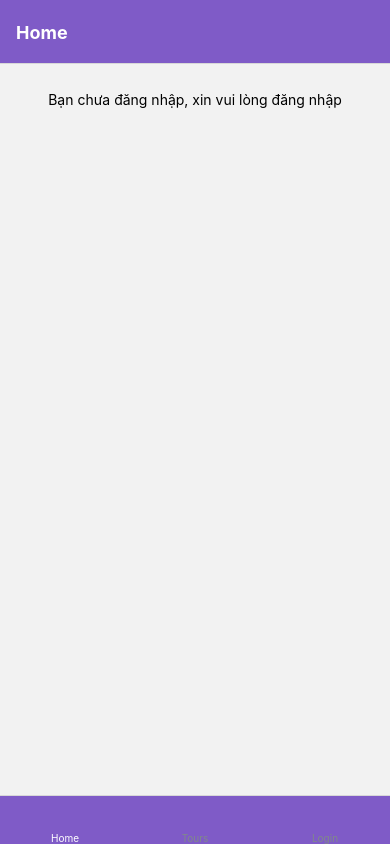
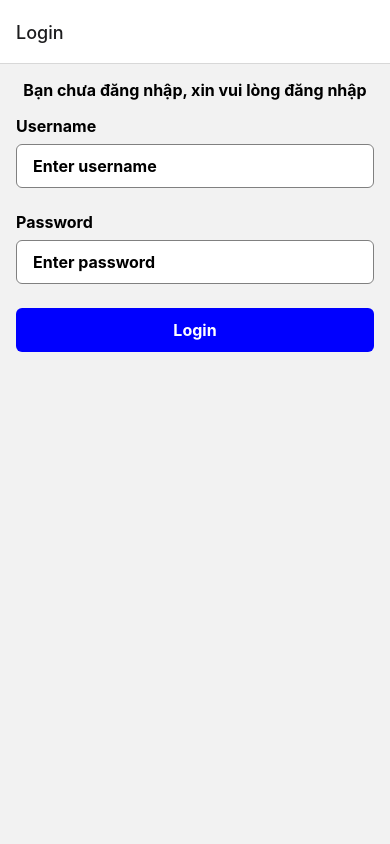
Before and after one commit to catbinhle/GreenReactNative, a React Native app in the folder ReduxApp/: screen /Home in a window 390 px wide. Built offline with nearby package versions, Linux system fonts and the light colour scheme.

Commit message:
[Redux] Login is first page

```diff
--- a/ReduxApp/app/modules/Home/Home.js
+++ b/ReduxApp/app/modules/Home/Home.js
@@ -18,17 +18,29 @@ class Home extends Component {
     }
 
     componentDidMount() {
-        // const {userInfo} = this.props.app //***** Dùng app từ Reducer, lưu ý: phải có this.props
-        // console.log('HOME User Info: ', userInfo)
-        // this.props.getHomeList()
+        const {userInfo} = this.props.app //***** Dùng app từ Reducer, lưu ý: phải có this.props
+        console.log('HOME User Info: ', userInfo)
+        if (userInfo?.accessToken) {
+            new Promise((resolve) =>
+                setTimeout(
+                    () => { this.props.getHomeList() },
+                    2000
+                )
+            )
+        }
     }
 
-    componentDidUpdate(prevProps) {
-        const {userInfo} = this.props.app //***** Dùng app từ Reducer, lưu ý: phải có this.props
-        if (userInfo !== prevProps?.app?.userInfo) {
-            this.props.getHomeList()
-        }
-    }
+    // componentDidUpdate(prevProps) {
+    //     const {userInfo} = this.props.app //***** Dùng app từ Reducer, lưu ý: phải có this.props
+    //     if (userInfo !== prevProps?.app?.userInfo && userInfo?.accessToken) {
+    //         new Promise((resolve) =>
+    //             setTimeout(
+    //                 () => { this.props.getHomeList() },
+    //                 5000
+    //             )
+    //         )
+    //     }
+    // }
 
     _renderItem = ({item}) => (
         <TouchableOpacity
--- a/ReduxApp/app/navigator/Navigator.js
+++ b/ReduxApp/app/navigator/Navigator.js
@@ -9,6 +9,7 @@ import { createNativeStackNavigator } from '@react-navigation/native-stack'
 import { createBottomTabNavigator } from '@react-navigation/bottom-tabs'
 import Map from "../modules/Map/Map"
 import Login from "../modules/Login/Login"
+import { useSelector } from 'react-redux'
 
 const HomeStack = createNativeStackNavigator()
 const ToursStack = createNativeStackNavigator()
@@ -81,14 +82,21 @@ const TabsScreen = () => (
     >
         <Tab.Screen name="Home" component={HomeStackScreen} />
         <Tab.Screen name="Tours" component={ToursStackScreen} />
-        <Tab.Screen name="Login" component={LoginStackScreen} />
+        {/* <Tab.Screen name="Login" component={LoginStackScreen} /> */}
     </Tab.Navigator>
 )
 
 const Navigator = () => {
+    const app = useSelector(state => state.app)
     return (
         <NavigationContainer>
-            <TabsScreen />
+            {
+                app.userInfo.accessToken
+                ?
+                <TabsScreen />
+                :
+                <LoginStackScreen />
+            }
         </NavigationContainer>
     )
 }
--- a/ReduxApp/app/reducers/HomeReducer.js
+++ b/ReduxApp/app/reducers/HomeReducer.js
@@ -9,7 +9,6 @@ const initialState = {
 const homeReducer = (state = initialState, action) => {
     switch (action.type) {
         case HOME_GET_LIST_RES_SUCCESS:
-            debugger
             return { ...state, homeList: action.payload }
         default:
           return state
```
